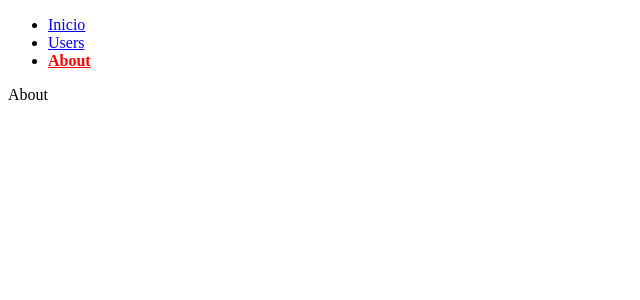
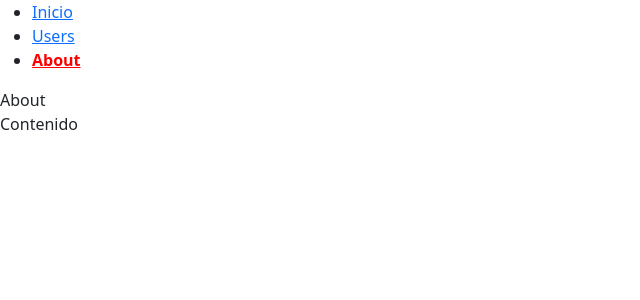
Before and after one commit to saraires/HackatonUPB, a React (Create React App) app in the folder front-xrural/: page /about in a window 1280 px wide. Shown: the top 300 px of the page, without its empty margins (0-640 px from the left). Built offline with nearby package versions, Linux system fonts and the light colour scheme.

Commit message:
boostrap instalado

```diff
--- a/front-xrural/package.json
+++ b/front-xrural/package.json
@@ -6,6 +6,7 @@
     "@testing-library/jest-dom": "^5.16.1",
     "@testing-library/react": "^11.2.7",
     "@testing-library/user-event": "^12.8.3",
+    "bootstrap": "^5.1.3",
     "react": "^17.0.2",
     "react-dom": "^17.0.2",
     "react-router-dom": "^6.1.1",
--- a/front-xrural/src/App.js
+++ b/front-xrural/src/App.js
@@ -1,4 +1,6 @@
 import { BrowserRouter as Router, Navigate, Route, Routes } from "react-router-dom";
+import "bootstrap/dist/css/bootstrap.min.css";
+import "bootstrap/dist/js/bootstrap.bundle.min";
 
 import HomePage from "./pages/HomePage";
 import AboutPage from "./pages/AboutPage";
--- a/front-xrural/src/pages/AboutPage.js
+++ b/front-xrural/src/pages/AboutPage.js
@@ -1,8 +1,12 @@
-import React from 'react'
+import React, { Fragment } from "react";
+
+//import bootstrap
+
 export default function AboutPage() {
   return (
-    <div>
-      About
-    </div>
-  )
+    <Fragment>
+      <div>About</div>
+      <div>Contenido</div>
+    </Fragment>
+  );
 }
```
Also changed, not shown: 1 other file (tests, documents, lock files or other folders).
